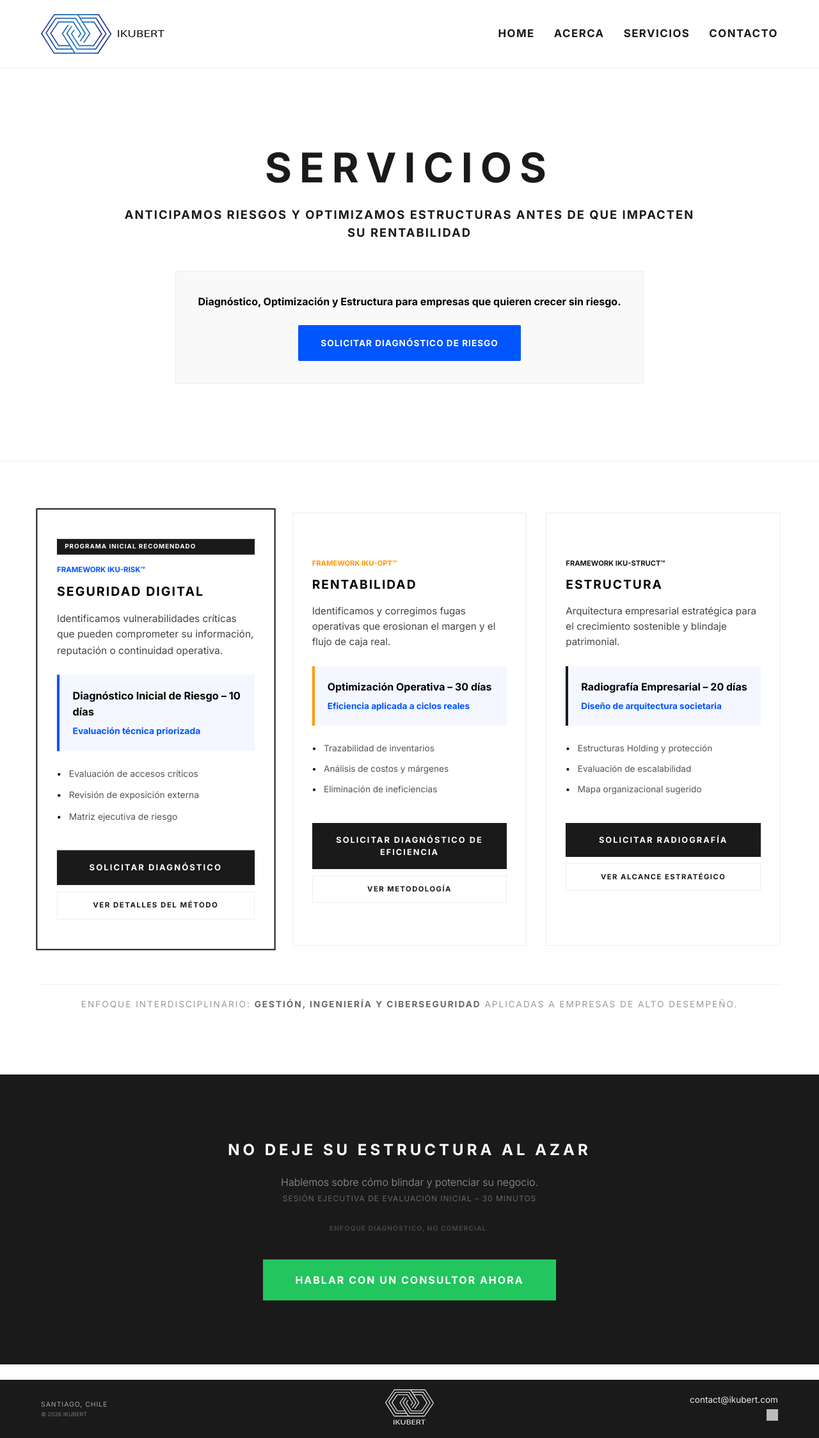
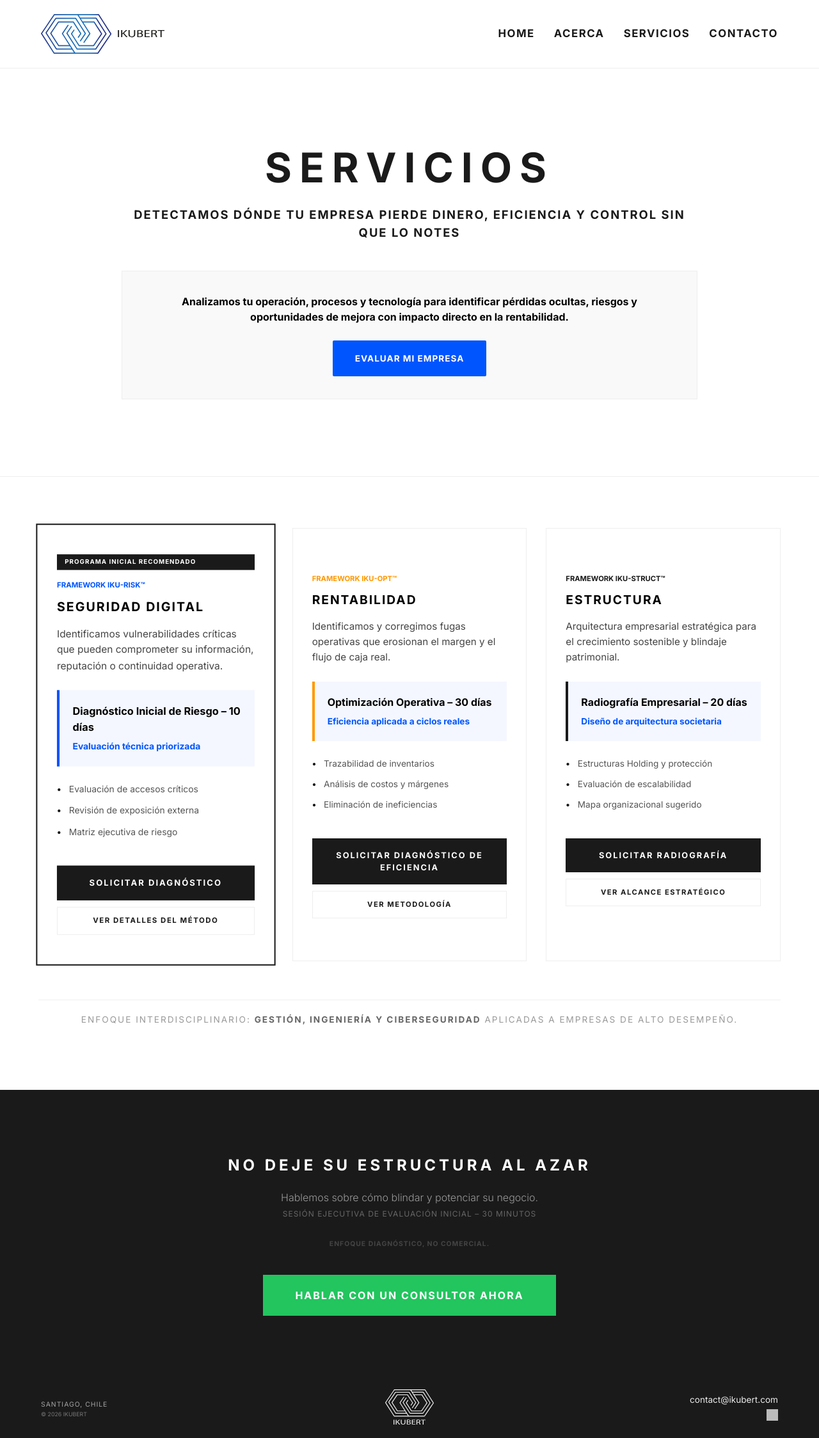
Before and after one commit to IKUBERT/ikubert.github.io, a Jekyll site: the page built from servicios.html, in a window 1280 px wide. Shown: the whole page at 64% size. Built offline with Jekyll 4.4.1, drawn with Linux system fonts in a browser that asks for light colours; grey boxes are pictures that could not be loaded.

Commit message:
Update servicios.html
Cambios titulo

```diff
--- a/servicios.html
+++ b/servicios.html
@@ -6,11 +6,11 @@
 <header class="hero-servicios" style="text-align: center; padding: 120px 20px; background: #fff; border-bottom: 1px solid #eee; width: 100%; box-sizing: border-box;">
     <div style="max-width: 900px; margin: 0 auto;">
         <h1 style="font-size: 4rem; letter-spacing: 12px; font-weight: 800; text-transform: uppercase; line-height: 1.1; margin: 0;">Servicios</h1>
-        <p style="font-size: 1.15rem; color: #1a1a1a; letter-spacing: 2px; text-transform: uppercase; margin: 25px 0 45px; font-weight: 600;">Anticipamos riesgos y optimizamos estructuras antes de que impacten su rentabilidad</p>
+        <p style="font-size: 1.15rem; color: #1a1a1a; letter-spacing: 2px; text-transform: uppercase; margin: 25px 0 45px; font-weight: 600;">Detectamos dónde tu empresa pierde dinero, eficiencia y control sin que lo notes</p>
 
         <div class="cta-box-hero" style="background: #f9f9f9; padding: 35px; display: inline-block; border: 1px solid #eee; max-width: 100%; box-sizing: border-box;">
-            <p style="font-size: 1rem; font-weight: 600; margin-bottom: 25px; color: #000; line-height: 1.5;">Diagnóstico, Optimización y Estructura para empresas que quieren crecer sin riesgo.</p>
-            <a href="{{ site.baseurl }}/contacto" class="btn-hero" style="background: #0055ff; color: #fff; padding: 18px 35px; text-decoration: none; font-weight: 700; text-transform: uppercase; letter-spacing: 1px; font-size: 0.85rem; display: inline-block; border-radius: 2px;">Solicitar Diagnóstico de Riesgo</a>
+            <p style="font-size: 1rem; font-weight: 600; margin-bottom: 25px; color: #000; line-height: 1.5;">Analizamos tu operación, procesos y tecnología para identificar pérdidas ocultas, riesgos y oportunidades de mejora con impacto directo en la rentabilidad.</p>
+            <a href="{{ site.baseurl }}/contacto" class="btn-hero" style="background: #0055ff; color: #fff; padding: 18px 35px; text-decoration: none; font-weight: 700; text-transform: uppercase; letter-spacing: 1px; font-size: 0.85rem; display: inline-block; border-radius: 2px;">Evaluar mi empresa</a>
         </div>
     </div>
 </header>
```
